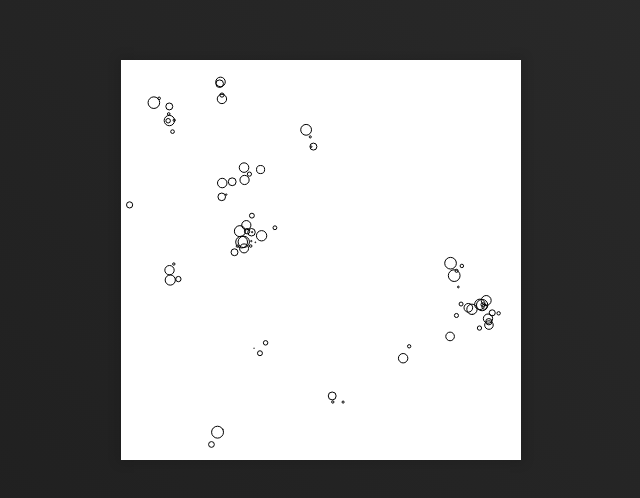
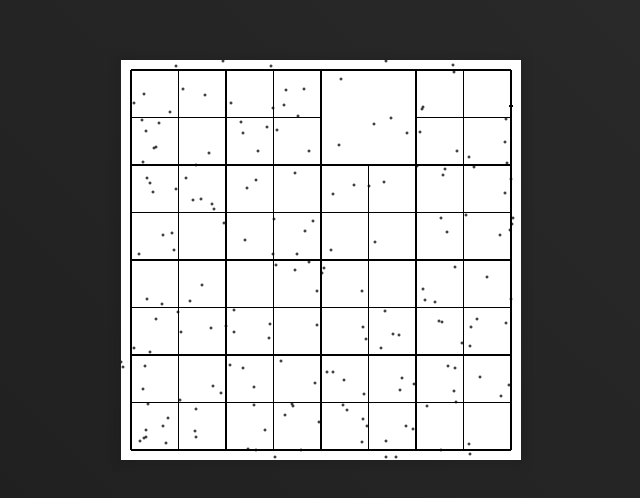
Before and after one commit to tournevis/vektor, a website built with webpack: page index.html in a window 1280 px wide. Shown: the part 140-638 px from the top of the page, without its empty margins (319-959 px from the left). Built offline with nearby package versions, Linux system fonts and the light colour scheme.

Commit message:
⭐️  add quadtree class

```diff
--- /dev/null
+++ b/src/lib/geometry.js
@@ -0,0 +1,15 @@
+export class Point {
+  constructor(x, y, z) {
+    this.x = x || 0
+    this.y = y || 0
+    this.z = z || 0
+  }
+}
+export class Rect {
+  constructor(x, y, width, height) {
+    this.x = x || 0
+    this.y = y || 0
+    this.width = width || 0
+    this.height = height || 0
+  }
+}
--- a/src/lib/index.js
+++ b/src/lib/index.js
@@ -1,5 +1,5 @@
 import Vektor from './vektor.js'
-
+import Quadtree from './quadtree.js'
 
 const dist = function () {
 	if (arguments.length === 4) {
@@ -11,9 +11,12 @@ const dist = function () {
       arguments[3] - arguments[0],
       arguments[4] - arguments[1],
       arguments[5] - arguments[2]
-    );
+    )
   }
 }
 
+export const random = function (n) {
+	return Math.floor(Math.random() * Math.floor(n));
+}
 
-export {dist, Vektor}
+export {dist, Vektor, Quadtree}
--- /dev/null
+++ b/src/lib/quadtree.js
@@ -0,0 +1,61 @@
+import {Point, Rect} from './geometry.js'
+
+export default class Quadtree {
+  constructor (boundary, capacity) {
+    this.boundary = boundary
+    this.capacity = capacity
+    this.points = []
+    this.divided = false;
+  }
+  contains (p){
+    return  p.x <= this.boundary.x + this.boundary.width &&
+            p.x >= this.boundary.x &&
+            p.y <= this.boundary.y+this.boundary.height &&
+            p.y >= this.boundary.y;
+   }
+  subdivide () {
+    let x = this.boundary.x
+    let y = this.boundary.y
+    let w = this.boundary.width / 2
+    let h = this.boundary.height / 2
+    this.northeast = new Quadtree(new Rect(x + w, y, w, h), this.capacity)
+    this.northwest = new Quadtree(new Rect(x, y, w, h), this.capacity)
+    this.southeast = new Quadtree(new Rect(x + w, y + h, w, h), this.capacity)
+    this.southwest = new Quadtree(new Rect(x, y + h, w, h), this.capacity)
+    this.divided = true
+  }
+  insert (point) {
+    if (!this.contains(point)) return false
+    if (this.points.length < this.capacity) {
+      this.points.push(point)
+      return true
+    } else {
+      if (!this.divided) {
+        this.subdivide()
+      }
+      if (this.northeast.insert(point)){
+        return true
+      }
+      else if (this.northwest.insert(point)){
+        return true
+      }
+      else if (this.southeast.insert(point)){
+        return true
+      }
+      else if(this.southwest.insert(point)){
+        return true
+      }
+    }
+  }
+  show (ctx) {
+    if(!ctx) return;
+    ctx.rect(this.boundary.x, this.boundary.y, this.boundary.width, this.boundary.height)
+    ctx.stroke()
+    if (this.divided){
+     this.northeast.show(ctx)
+     this.northwest.show(ctx)
+     this.southeast.show(ctx)
+     this.southwest.show(ctx)
+    }
+  }
+}
--- a/src/main.js
+++ b/src/main.js
@@ -1,4 +1,5 @@
-import { vektor, dist } from './lib/index.js'
+import { Vektor, dist, random, Quadtree } from './lib/index.js'
+import { Point, Rect } from './lib/geometry.js'
 import Particle from './particle.js'
 let ctx , canvas
 let PARTICLES_ARRAY = []
@@ -12,11 +13,23 @@ let setup = () => {
  	let container = document.querySelector('#canvas-container')
  	container.append(canvas)
  	ctx = canvas.getContext('2d')
- 	for (var i = 0; i <= PARTICLE_NUM; i++) {
- 		PARTICLES_ARRAY.push(new Particle(ctx))
- 	}
- 	draw()
-
+  /*
+   	for (var i = 0; i <= PARTICLE_NUM; i++) {
+   		PARTICLES_ARRAY.push(new Particle(ctx))
+   	}
+   	draw()
+  */
+  let boundary = new Rect(10,10, 380, 380)
+  let qTree = new Quadtree(boundary, 5)
+  for (var i = 0; i < 190; i++) {
+    let p = new Point(random(400), random(400))
+    ctx.beginPath();
+    ctx.fillStyle = 'red';
+    ctx.arc(p.x, p.y, 1, 0, 2 * Math.PI);
+    ctx.stroke();
+    qTree.insert(p)
+  }
+  qTree.show(ctx)
 }
 
 document.addEventListener("DOMContentLoaded", setup)
--- a/src/particle.js
+++ b/src/particle.js
@@ -6,8 +6,8 @@ export default class particle {
 	    //this.velocity = p5.Vector.random2D();
 	    this.ctx = ctx;
 	    this.acceleration = new Vektor(0, 0)
-	    this.maxForce = 0.08;
-	    this.maxSpeed = 6;
+	    this.maxForce = 1;
+	    this.maxSpeed = 4;
 	    this.radius = Math.random() * 6
 	    this.acceleration = new Vektor(0, 0)
 	    this.velocity = new Vektor(Math.random() * 10 -5, Math.random() * 10 - 5)
@@ -22,7 +22,7 @@ export default class particle {
 		this.ctx.stroke();
 	}
 	align(particles) {
-	    let perceptionRadius = 15;
+	    let perceptionRadius = 80;
 	    let steering = new Vektor(0, 0)
 	    let total = 0;
 	    for (let other of particles) {
@@ -34,9 +34,51 @@ export default class particle {
 	    }
 	    if (total > 0) {
 		    steering.div(total);
+		    steering.scaleMag(this.maxSpeed);
 		    steering.sub(this.velocity);
+		    steering.limit(this.maxForce);
+	    }
+	    return steering;
+	}
+	cohesion(particles) {
+	    let perceptionRadius = 100;
+	    let steering = new Vektor(0, 0)
+	    let total = 0;
+	    for (let other of particles) {
+			let d = dist(this.position.x, this.position.y, other.position.x, other.position.y);
+			if (other != this && d < perceptionRadius) {
+				steering.add(other.position);
+				total++;
+			}
+	    }
+	    if (total > 0) {
+		    steering.div(total);
+		    steering.sub(this.position);
 		  	steering.scaleMag(this.maxSpeed);
+		  	steering.sub(this.velocity);
 		    steering.limit(this.maxForce);
+	    }
+	    return steering;
+	}
+	separation(particles) {
+	    let perceptionRadius = 50;
+	    let steering = new Vektor(0, 0)
+	    let total = 0;
+	    for (let other of particles) {
+			let d = dist(this.position.x, this.position.y, other.position.x, other.position.y);
+			if (other != this && d < perceptionRadius) {
+				let diff = new Vektor(this.position.x, this.position.y)
+				diff.sub(other.position.x, other.position.y)
+				diff.div(d * d)
+				steering.add(diff)
+				total++;
+			}
+	    }
+	    if (total > 0) {
+		    steering.div(total);
+		  	steering.scaleMag(this.maxSpeed);
+		  	steering.sub(this.velocity);
+		    steering.limit(this.maxForce * 1.1);
 	    }
 	    return steering;
 	}
@@ -54,8 +96,11 @@ export default class particle {
 	}
 	compute (paricules) {
     	let alignment = this.align(paricules)
-
+    	let cohesion = this.cohesion(paricules)
+    	let separation = this.separation(paricules)
     	this.acceleration.add(alignment)
+    	this.acceleration.add(cohesion)
+    	this.acceleration.add(separation)
 	}
 	update () {
 		this.velocity.add(this.acceleration)
```
Also changed, not shown: dist/bundle.js, index.html (indentation only), 1 other file. Lines whose indentation alone changed are shown as unchanged.
